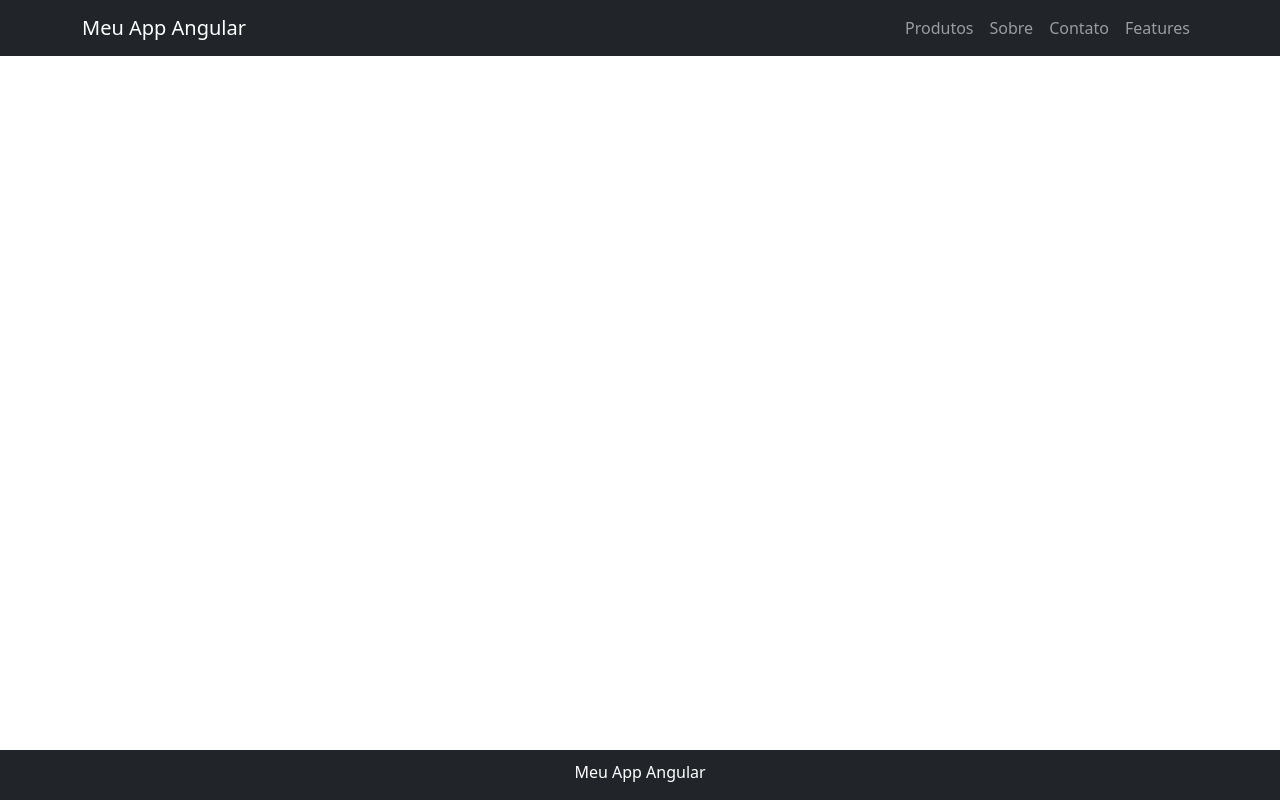
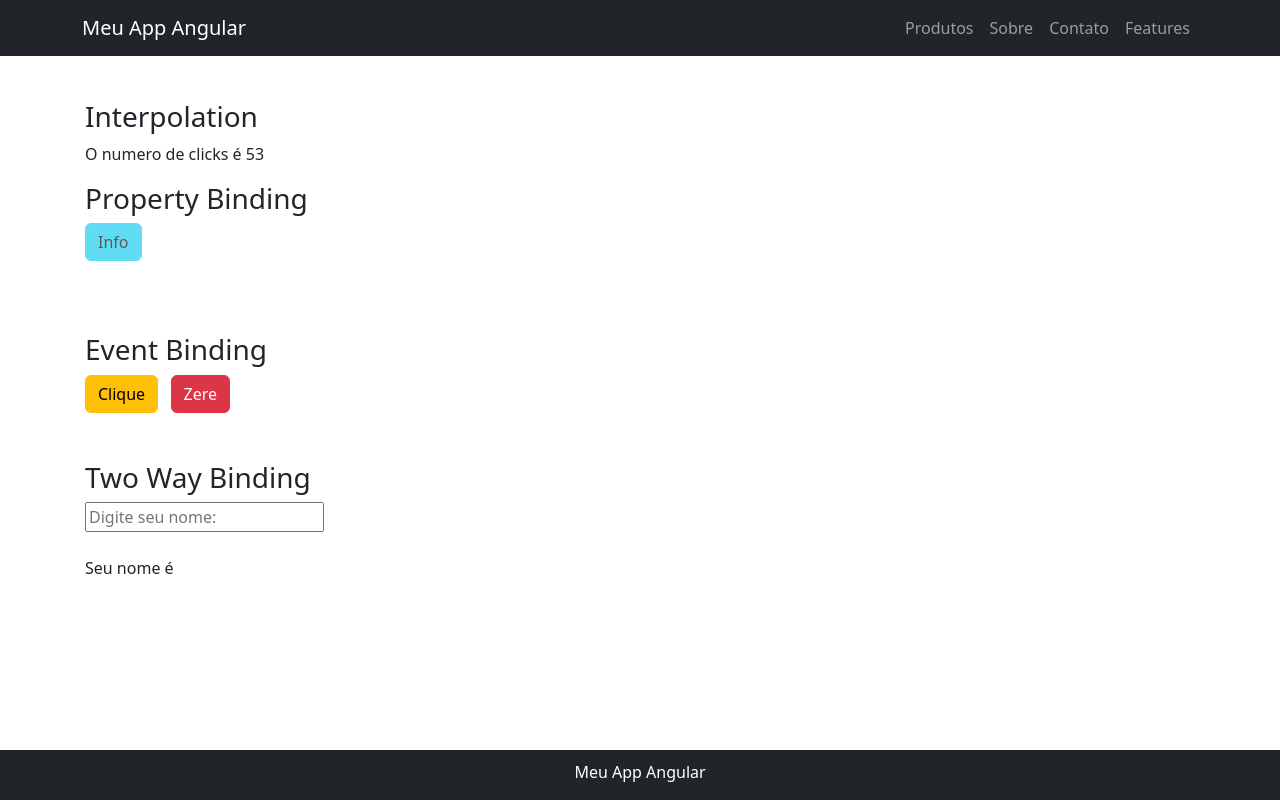
Before and after one commit to lucasferreiraz/angular-spa-demo, an Angular app: page /feature-data-binding in a window 1280 px wide. Before the commit this address led to /. Built offline with nearby package versions, Linux system fonts and the light colour scheme.

Commit message:
demo: binding examples

```diff
--- a/src/app/app.module.ts
+++ b/src/app/app.module.ts
@@ -9,6 +9,8 @@ import { FooterComponent } from './navigation/footer/footer.component';
 import { AboutComponent } from './institutional/about/about.component';
 import { ContactComponent } from './institutional/contact/contact.component';
 import { rootRouterConfig } from './app.routes';
+import { DataBindingComponent } from './demos/data-binding/data-binding.component';
+import { FormsModule } from '@angular/forms';
 
 @NgModule({
   declarations: [
@@ -17,10 +19,12 @@ import { rootRouterConfig } from './app.routes';
     HomeComponent,
     FooterComponent,
     AboutComponent,
-    ContactComponent
+    ContactComponent,
+    DataBindingComponent
   ],
   imports: [
     BrowserModule,
+    FormsModule,
     [RouterModule.forRoot(rootRouterConfig, { useHash: false })]
   ],
   providers: [],
--- a/src/app/app.routes.ts
+++ b/src/app/app.routes.ts
@@ -2,10 +2,12 @@ import { Routes } from "@angular/router";
 import { HomeComponent } from "./navigation/home/home.component";
 import { ContactComponent } from "./institutional/contact/contact.component";
 import { AboutComponent } from "./institutional/about/about.component";
+import { DataBindingComponent } from "./demos/data-binding/data-binding.component";
 
 export const rootRouterConfig: Routes = [
   { path: '', redirectTo: '/home', pathMatch: 'full' },
   { path: 'home', component: HomeComponent },
   { path: 'contact', component: ContactComponent },
-  { path: 'about', component: AboutComponent }
+  { path: 'about', component: AboutComponent },
+  { path: 'feature-data-binding', component: DataBindingComponent }
 ]
--- /dev/null
+++ b/src/app/demos/data-binding/data-binding.component.html
@@ -0,0 +1,34 @@
+<div class="container main-container">
+  <h3>Interpolation</h3>
+
+  <p>O numero de clicks é {{ countClick }}</p>
+
+  <h3>Property Binding</h3>
+
+  <button class="btn btn-info" [disabled]=" countClick >= 10 ">Info</button><br>
+
+  <br>
+  <br>
+  <br>
+
+  <h3>Event Binding</h3>
+
+  <button class="btn btn-warning" (click)="addClick()">Clique</button> &nbsp;
+  <button class="btn btn-danger" (click)="zeraClick()" [disabled]="countClick < 10">Zere</button>
+
+  <br>
+  <br>
+  <br>
+
+  <h3>Two Way Binding</h3>
+
+  <!-- <input type="text" (keyup)="keyUp($event)" placeholder="Digite seu nome">
+  <br>
+  <br>
+  <label>Seu nome é: {{ name }}</label> -->
+
+  <input type="text" [(ngModel)]="name" placeholder="Digite seu nome: ">
+  <br>
+  <br>
+  <label>Seu nome é {{ name }}</label>
+</div>
--- /dev/null
+++ b/src/app/demos/data-binding/data-binding.component.ts
@@ -0,0 +1,23 @@
+import { Component } from '@angular/core';
+
+@Component({
+  selector: 'app-data-binding',
+  templateUrl: './data-binding.component.html'
+})
+export class DataBindingComponent {
+
+  public countClick: number = 53
+  public name: string = ''
+
+  addClick() {
+    this.countClick++
+  }
+
+  zeraClick() {
+    this.countClick = 0
+  }
+
+  keyUp(event: any) {
+    this.name = event.target.value
+  }
+}
--- a/src/app/navigation/menu/menu.component.html
+++ b/src/app/navigation/menu/menu.component.html
@@ -8,7 +8,7 @@
     <div class="collapse navbar-collapse" id="navbarResponsive">
       <ul class="navbar-nav ms-auto">
         <li class="nav-item">
-          <a class="nav-link" href="#">Produtos</a>
+          <a class="nav-link" routerLink="/products">Produtos</a>
         </li>
         <li class="nav-item">
           <a class="nav-link" routerLink="/about">Sobre</a>
@@ -17,7 +17,7 @@
           <a class="nav-link" routerLink="/contact">Contato</a>
         </li>
         <li class="nav-item">
-          <a class="nav-link">Features</a>
+          <a class="nav-link" routerLink="/feature-data-binding">Features</a>
         </li>
       </ul>
     </div>
```
